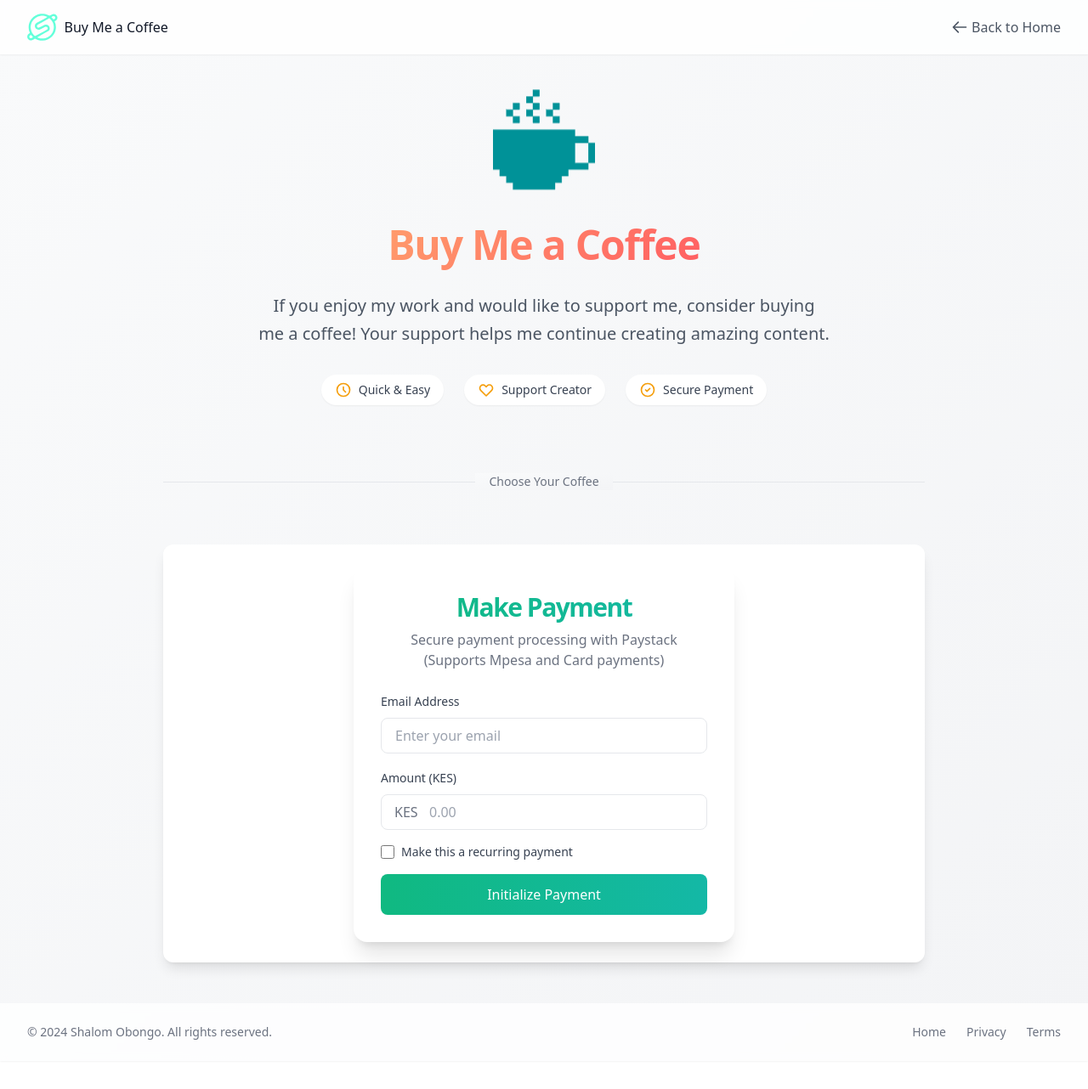
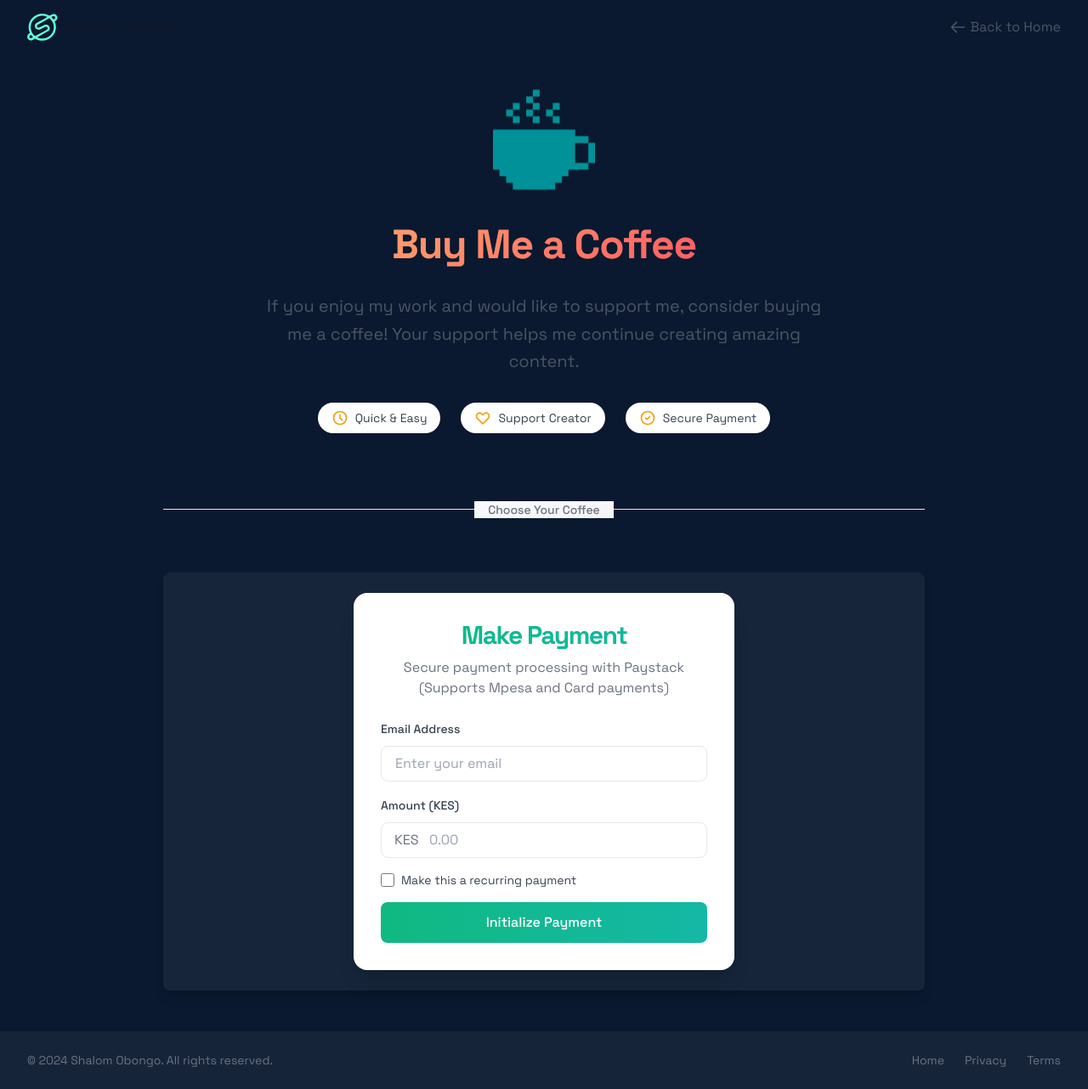
Before and after one commit to ShalomObongo/Shalom_portfolio, a website: page buy-me-coffee.html in a window 1280 px wide. Shown: the whole page at 85% size. Before the commit the page ends 1249 px from the top, so only its background shows below. Drawn offline with nearby package versions, Linux system fonts and the light colour scheme.

Commit message:
Font change for Buy me coffee

```diff
--- a/buy-me-coffee.html
+++ b/buy-me-coffee.html
@@ -68,11 +68,12 @@
             -webkit-text-fill-color: transparent;
         }
     </style>
+    <link href="https://fonts.googleapis.com/css2?family=Space+Grotesk:wght@300;400;500;600;700&display=swap" rel="stylesheet">
 </head>
 
-<body class="bg-gradient-to-br from-gray-50 to-gray-100 dark:from-gray-900 dark:to-gray-800 min-h-screen flex flex-col">
+<body style="background-color: #0a192f; font-family: 'Space Grotesk', sans-serif;" class="min-h-screen flex flex-col">
     <!-- Header -->
-    <header class="bg-white/80 dark:bg-gray-800/80 backdrop-blur-sm shadow-sm sticky top-0 z-50">
+    <header style="background-color: #0a192f;" class="bg-white/80 dark:bg-gray-800/80 backdrop-blur-sm shadow-sm sticky top-0 z-50">
         <nav class="max-w-7xl mx-auto px-4 sm:px-6 lg:px-8 py-4">
             <div class="flex items-center justify-between">
                 <a href="/" class="flex items-center space-x-2 group">
@@ -193,8 +194,7 @@
                             </div>
                         </div>
                     </div>
-                    <div id="payment-form-container"
-                        class="bg-white dark:bg-gray-800 rounded-xl shadow-lg p-6 transform transition-all duration-300 hover:shadow-xl">
+                    <div id="payment-form-container" style="background-color: rgba(255, 255, 255, 0.05);" class="rounded-lg p-6 shadow-lg space-y-6">
                     </div>
                 </div>
             </div>
@@ -202,7 +202,7 @@
     </main>
 
     <!-- Footer -->
-    <footer class="bg-white/80 dark:bg-gray-800/80 backdrop-blur-sm shadow-sm mt-auto">
+    <footer style="background-color: rgba(255, 255, 255, 0.05);" class="backdrop-blur-sm shadow-sm mt-auto">
         <div class="max-w-7xl mx-auto px-4 sm:px-6 lg:px-8 py-6">
             <div
                 class="flex flex-col sm:flex-row items-center justify-between text-sm text-gray-500 dark:text-gray-400 space-y-4 sm:space-y-0">
```
